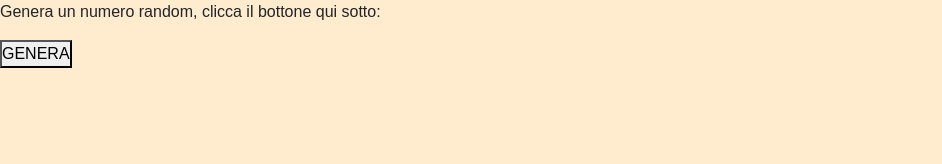
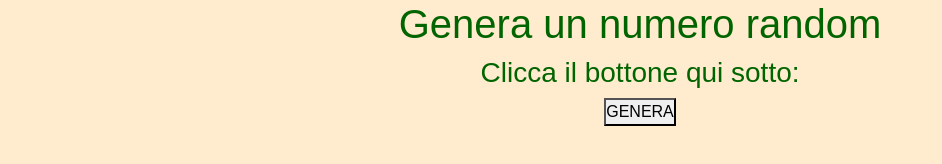
Before and after one commit to bonvi83/js-mail-dadi, a plain HTML site: page gioco dei dadi/index.html in a window 1280 px wide. Shown: the whole page, without its empty margins (0-942 px from the left). Drawn offline with nearby package versions, Linux system fonts and the light colour scheme.

Commit message:
fine dadi

```diff
--- a/gioco dei dadi/css/style.css
+++ b/gioco dei dadi/css/style.css
@@ -9,3 +9,8 @@ body {
     font-family: Arial, Helvetica, sans-serif;
     background-color: blanchedalmond;
 }
+
+.dadi {
+    text-align: center;
+    color: darkgreen;
+}
--- a/gioco dei dadi/index.html
+++ b/gioco dei dadi/index.html
@@ -22,8 +22,9 @@
   </head>
 
   <body>
-    <div>
-      <p>Genera un numero random, clicca il bottone qui sotto:</p>
+    <div class="dadi">
+      <h1>Genera un numero random</h1>
+      <h3>Clicca il bottone qui sotto:</h3>
       <button id="bottone">GENERA</button>
       <div id="risultato"></div>
     </div>
```
